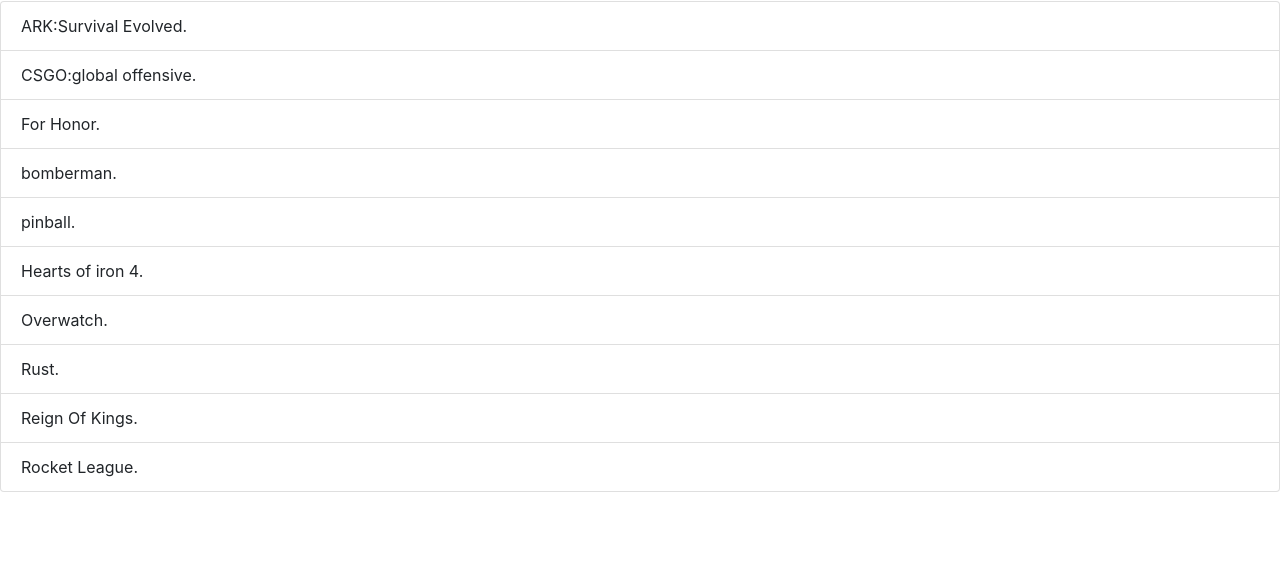
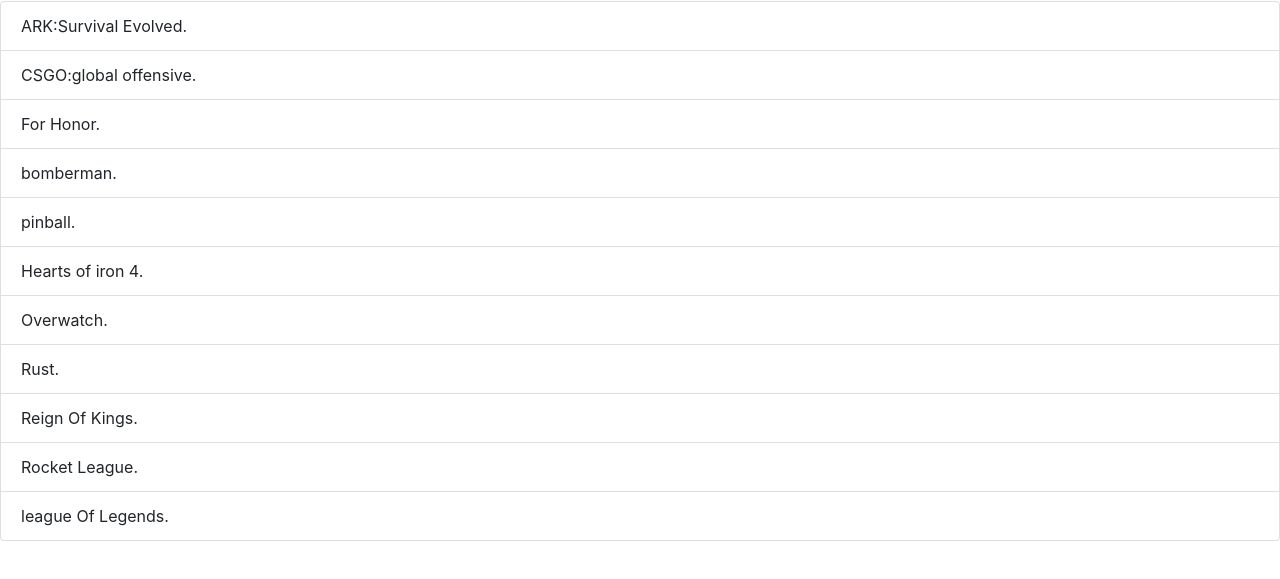
Before and after one commit to SLusherxp/vebr-herkansing-Jaimy-Dekker-327900, a plain HTML site: page index.html in a window 1280 px wide. Shown: the part 111-690 px from the top of the page. Drawn offline with nearby package versions, Linux system fonts and the light colour scheme.

Commit message:
LoL toegevoegd 11de commit

```diff
--- a/index.html
+++ b/index.html
@@ -26,6 +26,8 @@
         <li class="list-group-item">Rust.</li>
         <li class="list-group-item">Reign Of Kings.</li>
         <li class="list-group-item">Rocket League.</li>
+        <li class="list-group-item">league Of Legends.</li>
+
       </ul>
 
     <!-- Optional JavaScript -->
```
